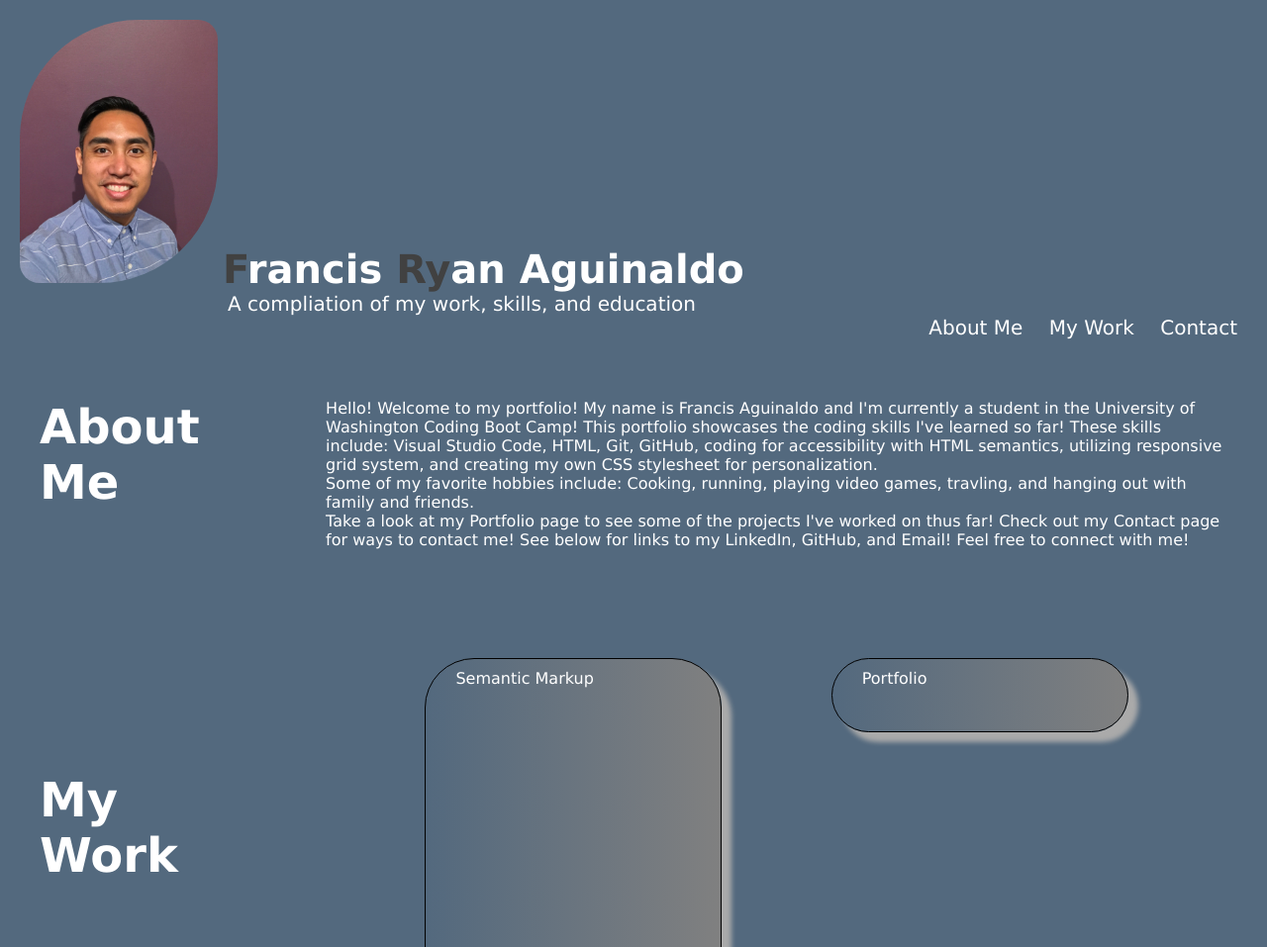
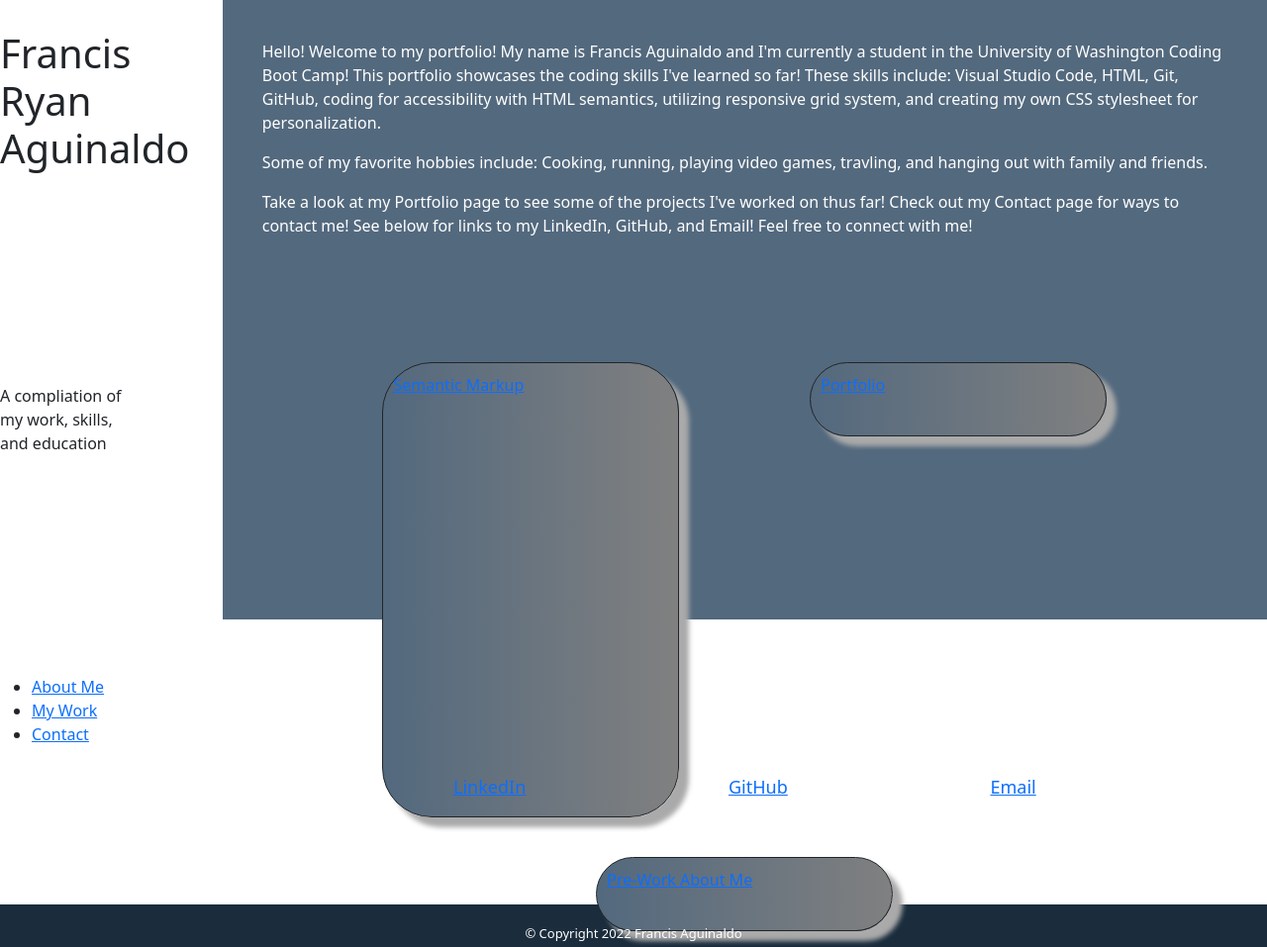
Before and after one commit to nayrsicnarf/portfolio, a plain HTML site: page index.html in a window 1280 px wide. Shown: the top 957 px of the page at 99% size. Drawn offline with nearby package versions, Linux system fonts and the light colour scheme.

Commit message:
add updates

```diff
--- a/assets/css/style.css
+++ b/assets/css/style.css
@@ -1,68 +1,40 @@
-* {
-  box-sizing: border-box;
-  padding: 0;
-  margin: 0;
-}
-
-body {
-  font-family: Verdana;
-  background-color: #53697e;
-  display: flex;
-  flex-wrap: wrap;
-}
-
-nav {
-  float: right;
-}
-
-section a {
-  padding: 20px;
-  color: #fff;
-  text-decoration: none;
+header {
+  width: 135px;
+  background-color: #fff;
+  padding: 30px 0;
 }
 
 .header-navigation {
-  display: inline-block;
-  width: 100%;
-  padding: 20px;
-  color: #fff;
+  position: fixed;
+  top: 0;
+  left: 0;
+  bottom: 0;
+  display: flex;
+  flex-direction: column;
+  justify-content: space-between;
 }
 
-.header-navigation img {
-  max-width: 200px;
-  height: fit-content;
-  border-radius: 120px 20px 120px 20px;
+.header.navigation.nav.ul {
+  list-style-type: none;
+  margin: 20px 0;
+  padding: 0 20px 0 0;
+  text-align: right;;
 }
 
-.header-navigation h1 {
-display: inline-block;
-font-size: 40px;
+.header-navigation.nav.li {
+  list-style-type: none;
+  margin-bottom: 10px;
 }
+/*header.img{
+  position: center;
+  size: contain;
+  color: pink;
+  height: 60px;
+  width: 135px
+  padding: 0;
+  margin: 0;
+}*/
 
-.header-navigation h1 .fry {
-color: #414141;
-}
-
-.header-navigation p {
-margin-left: 210px;
-font-size: 20px;
-}
-
-.header-navigation nav {
-text-align: right;
-font-size: 20px;
-float: right;
-}
-
-.header-navigation nav a {
-color: #ffffff;
-padding: 10px;
-text-decoration: none;
-}
-
-.header-navigation a:hover {
-  color: #c4556d;
-}
 .content {
 display: flex;
 align-content: space-between;
--- a/index.html
+++ b/index.html
@@ -2,24 +2,28 @@
 <html lang="en">
 
 <head>
-    <title>Francis's Portfolio</title>
+    <title>Francis Ryan's Portfolio</title>
     <meta charset="UTF-8">
     <meta name="viewport" content="width=device-width, initial-scale=1.0" />
+
+    <link href="https://cdn.jsdelivr.net/npm/bootstrap@5.1.3/dist/css/bootstrap.min.css" rel="stylesheet" integrity="sha384-1BmE4kWBq78iYhFldvKuhfTAU6auU8tT94WrHftjDbrCEXSU1oBoqyl2QvZ6jIW3" crossorigin="anonymous">
+
     <link rel="stylesheet" type="text/css" href="./assets/css/style.css" />
+
 </head>
 
 <body>
     <!-- Header & Navigation Bar  -->
     <header class="header-navigation">
-        <img src="./assets/images/Francis's-Selfie.jpeg" alt="Selfie of Francis">
+        <!--<img src="./assets/images/Francis's-Selfie.jpeg" alt="Selfie of Francis">-->
         <h1><span class="fry">F</span>rancis <span class="fry">Ry</span>an Aguinaldo</h1>
         <p>A compliation of my work, skills, and education</p>
         <nav>
-            <a href="#about-me">About Me</a>
-
-            <a href="#my-work">My Work</a>
-
-            <a href="#my-contact">Contact</a>
+            <ul>
+                <li><a href="about-me">About Me</a></li>
+                <li><a href="my-work">My Work</a></li>
+                <li><a href="contact">Contact</a></li>
+            </ul>
         </nav>
     </header>
 
```
